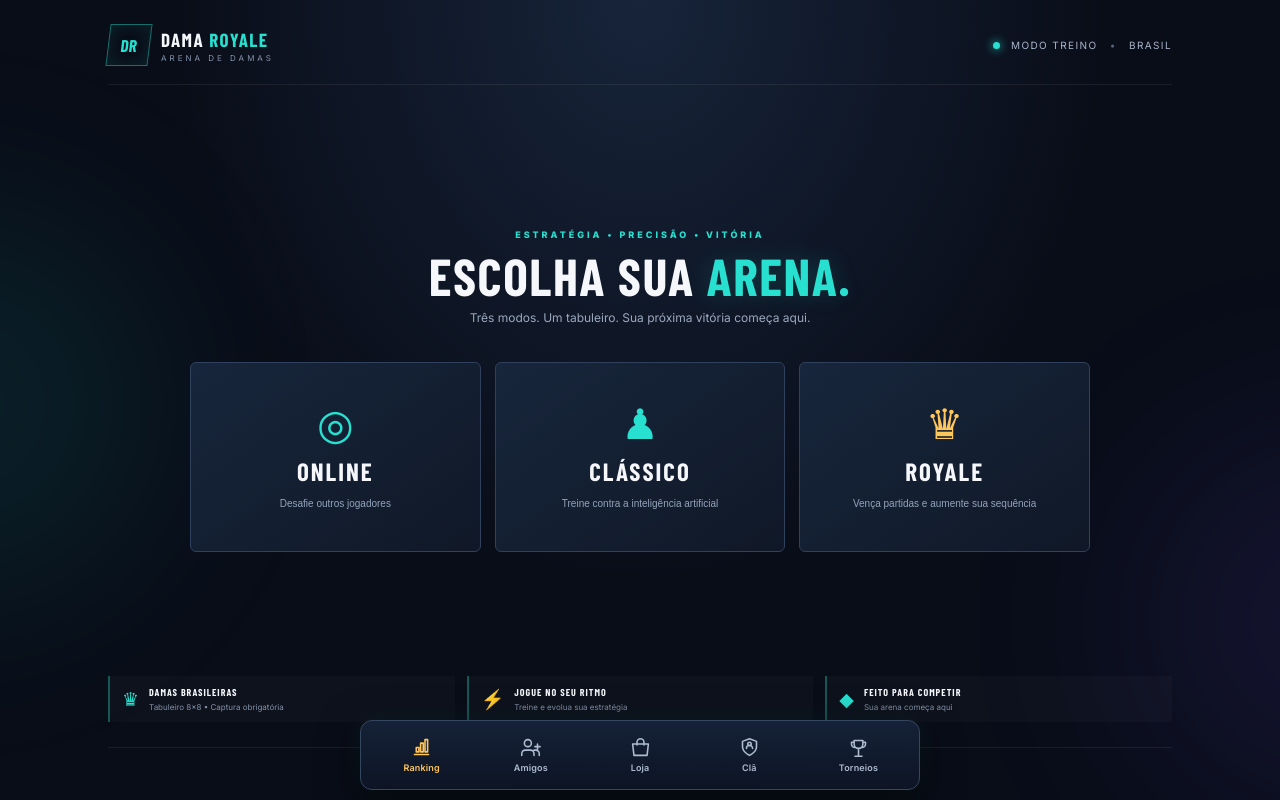
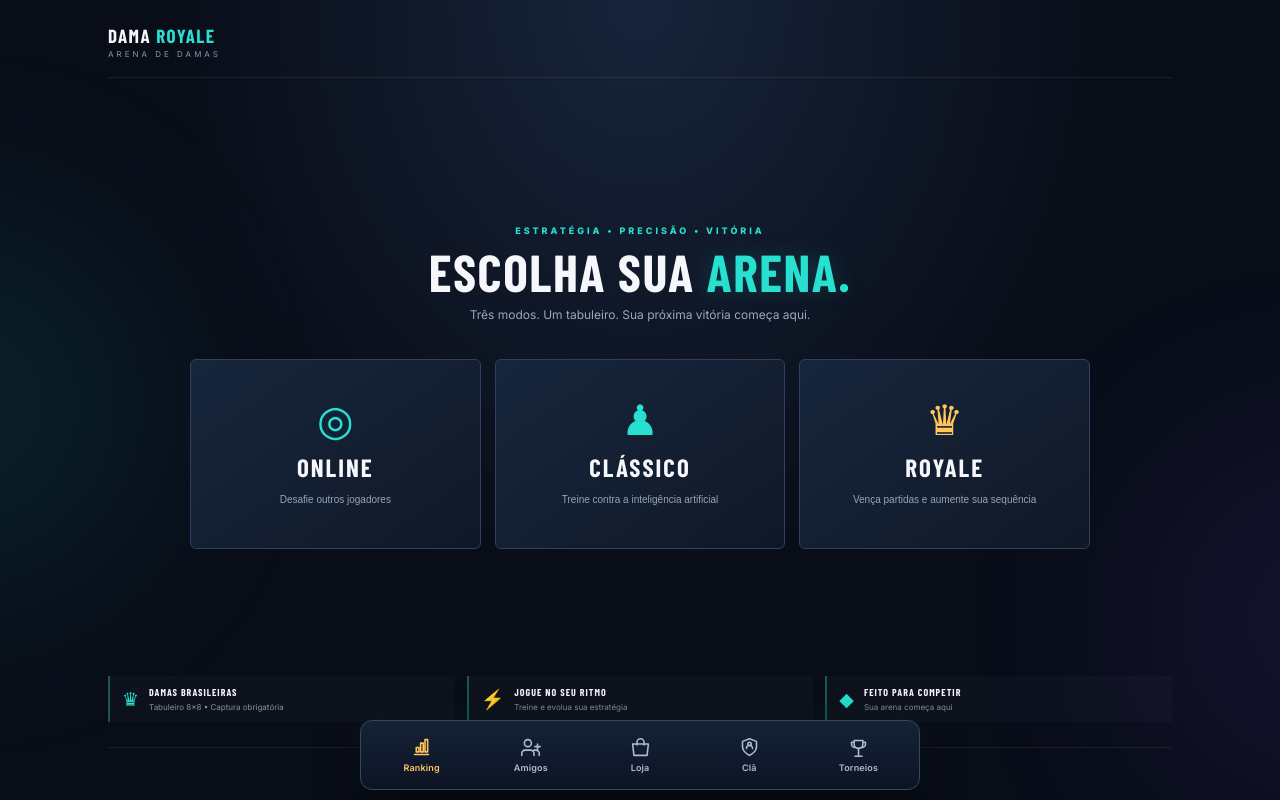
Before and after one commit to Guto157/dama-royale, a plain HTML site: page index.html in a window 1280 px wide. Drawn offline with nearby package versions, Linux system fonts and the light colour scheme; a web font is replaced by a local one.

Commit message:
Simplify top header branding

```diff
--- a/index.html
+++ b/index.html
@@ -23,8 +23,8 @@
   <div class="ambient ambient-one"></div><div class="ambient ambient-two"></div>
   <main class="app-shell">
     <header class="topbar">
-      <a class="brand" href="./" aria-label="Dama Royale início"><span class="brand-mark">DR</span><span><strong>DAMA <b>ROYALE</b></strong><small>ARENA DE DAMAS</small></span></a>
-      <div class="top-status"><span class="live-dot"></span> MODO TREINO <span class="status-divider">•</span> BRASIL</div>
+      <a class="brand" href="./" aria-label="Dama Royale início"><span><strong>DAMA <b>ROYALE</b></strong><small>ARENA DE DAMAS</small></span></a>
+
     </header>
 
     <section id="home-screen" class="home-screen">
```
